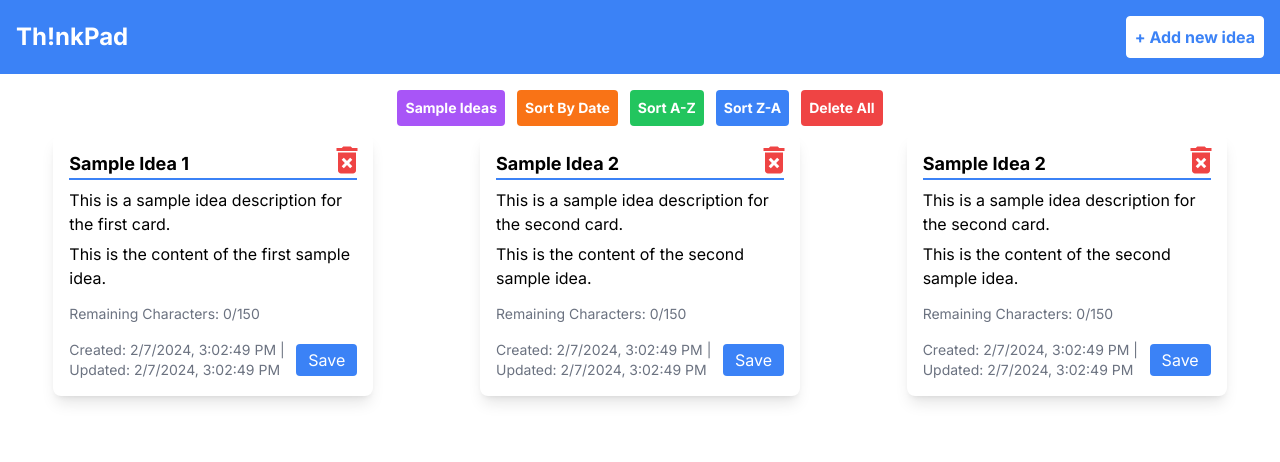
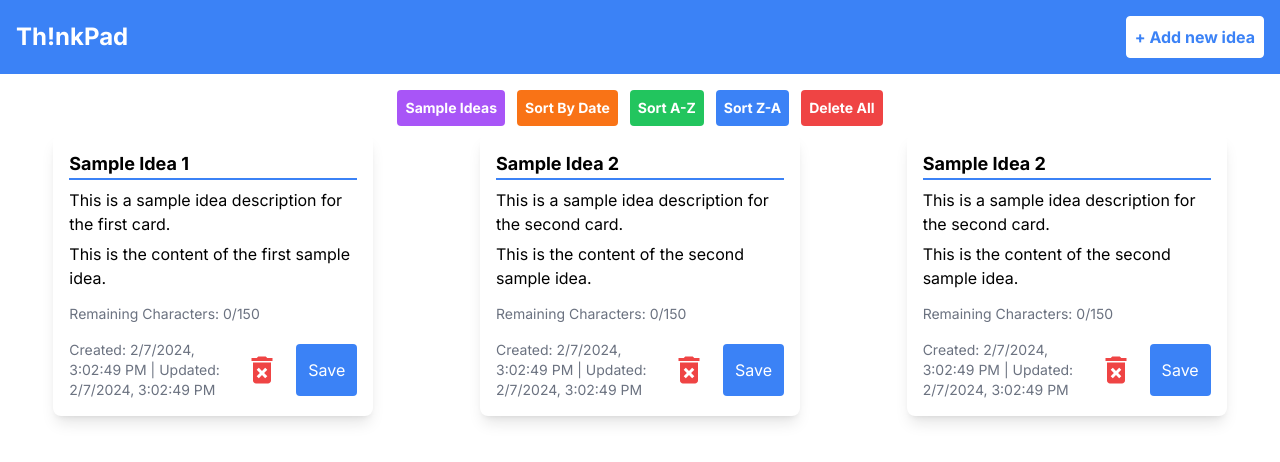
Before and after one commit to mutaremalcolm/technical-take-home_assesment, a Next.js app: page / in a window 1280 px wide. Shown: the top 462 px of the page. Built offline with nearby package versions, Linux system fonts and the light colour scheme.

Commit message:
Partially Fix  Issue 🛠️

```diff
--- a/components/IdeaCard.tsx
+++ b/components/IdeaCard.tsx
@@ -35,6 +35,7 @@ const IdeaCard: React.FC<IdeaCardProps> = ({ idea, onDelete, onSave }) => {
   const [charCount, setCharCount] = useState(0);
   const [isSaved, setIsSaved] = useState(false);
 
+
   const {
     register,
     handleSubmit,
@@ -59,7 +60,10 @@ const IdeaCard: React.FC<IdeaCardProps> = ({ idea, onDelete, onSave }) => {
   }, [idea, setValue]);
 
   const onSubmit: SubmitHandler<Idea> = async (data) => {
+    console.log('Form Data:', data);
+    console.log('submit executed');
     console.log('submit executed')
+    console.log('Form Data:', data);
     try {
       const updatedIdea: Idea = EditIdeaSchema.parse({
         ...idea,
@@ -85,13 +89,8 @@ const IdeaCard: React.FC<IdeaCardProps> = ({ idea, onDelete, onSave }) => {
   };
 
   return (
-    <form className={`relative bg-white rounded-lg shadow-lg p-4 mb-4 lg:w-1/4 ${isSaved ? 'bg-green-100' : ''}`} >
-      <button
-        onClick={onDelete}
-        className="absolute top-0 right-0 p-2 cursor-pointer text-red-500"
-      >
-         <MdDeleteForever className="text-red-500 text-4xl" />
-      </button>
+    <>
+    <form  onSubmit={handleSubmit(onSubmit)} className={`relative bg-white rounded-lg shadow-lg p-4 mb-4 lg:w-1/4 ${isSaved ? 'bg-green-100' : ''}`} >
       <div>
         <input
           {...register('title')}
@@ -125,20 +124,29 @@ const IdeaCard: React.FC<IdeaCardProps> = ({ idea, onDelete, onSave }) => {
             Remaining Characters: {charCount}/150
           </p>
         </div>
-      <div className="flex justify-between items-center mt-4">
+        <div className="flex justify-between items-center  mt-4">
           <p className="text-gray-500 text-sm">
             Created: {idea.createdTime ? new Date(idea.createdTime).toLocaleString() : 'N/A'} | Updated:{' '}
             {idea.updatedTime ? new Date(idea.createdTime).toLocaleString() : 'N/A'}
           </p>
+            <div className="flex">
+              <button
+                onClick={onDelete}
+                className="p-2 cursor-pointer text-red-500 mr-2"
+              >
+                <MdDeleteForever className="text-red-500 text-4xl" />
+              </button>
               <button
                 type="submit"
                 className="bg-blue-500 text-white px-3 py-1 rounded hover:bg-blue-600 focus:outline-none focus:shadow-outline"
-          onClick={(e) => {e.preventDefault(); console.log('Button Clicked'), handleSubmit(onSubmit)()}}
+                onClick={(e) => { e.preventDefault(); console.log('Button Clicked'), handleSubmit(onSubmit)(); }}
               >
                 Save {isSaved && <div className="absolute bottom-0 left-0 p-2 text-green-500">✓ Saved</div>}
               </button>
             </div>
+          </div>
       </form>
+    </>
   );
 };
 
```
Also changed, not shown: 2 other files (tests, documents, lock files or other folders). Lines whose indentation alone changed are shown as unchanged.
